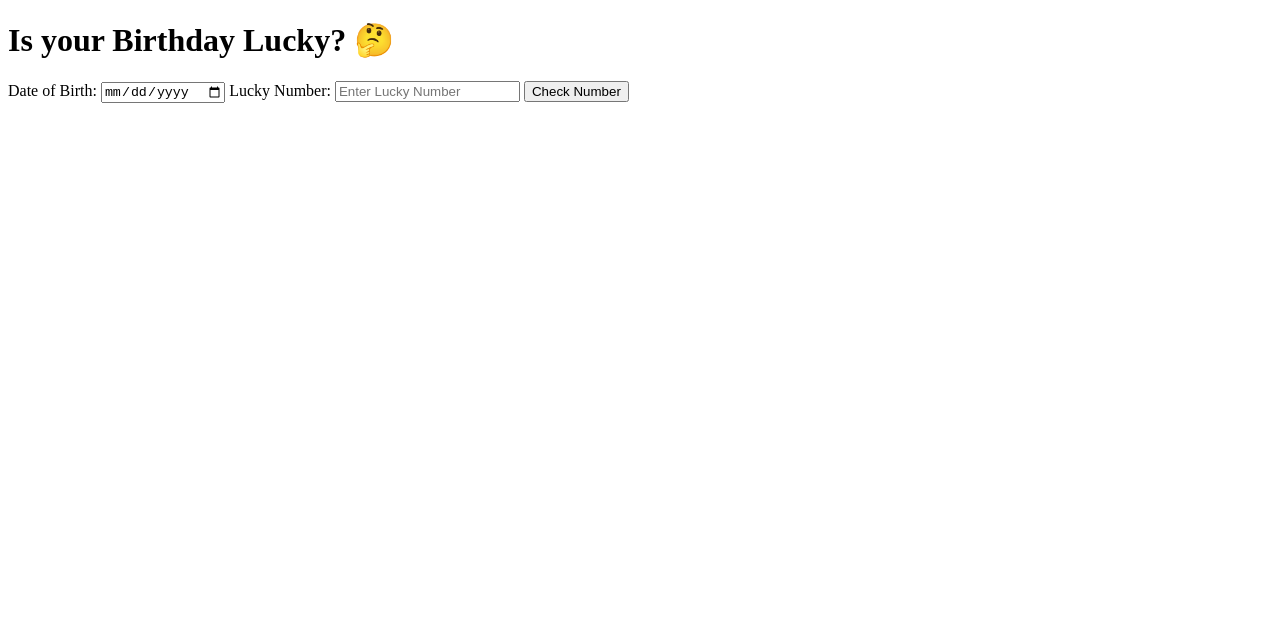
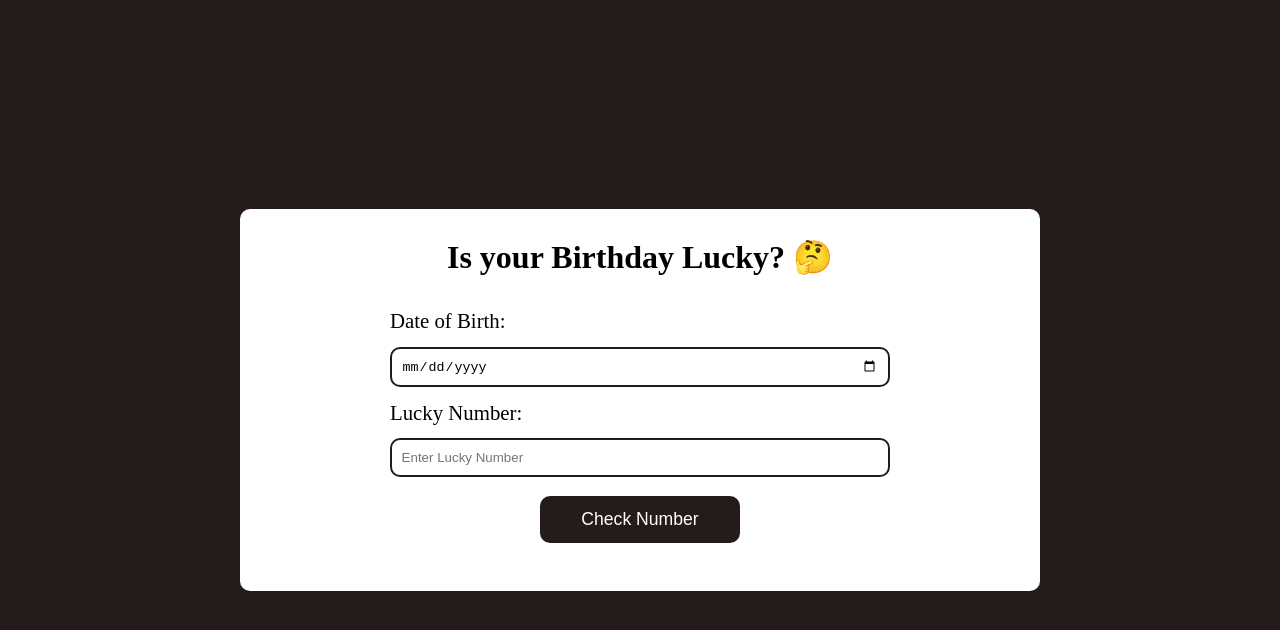
Before and after one commit to junaidshaikh-js/is-your-birthday-lucky, a plain HTML site: page index.html in a window 1280 px wide. Drawn offline with Linux system fonts and the light colour scheme.

Commit message:
style: complete app style

```diff
--- a/scss/index.scss
+++ b/scss/index.scss
@@ -0,0 +1,76 @@
+// css reset
+html {
+  box-sizing: border-box;
+}
+
+*,
+*::before,
+*::after {
+  margin: 0;
+  padding: 0;
+  box-sizing: inherit;
+}
+
+body {
+  display: flex;
+  justify-content: center;
+  align-items: center;
+  min-height: 100vh;
+  line-height: 2rem;
+  background-color: rgb(37, 27, 27);
+  transition: 0.3s;
+}
+
+.outer-container {
+  padding: 1rem;
+  width: 80vw;
+  max-width: 800px;
+  background-color: white;
+  border-radius: 10px;
+}
+
+header {
+  margin-top: 1rem;
+  text-align: center;
+}
+
+form {
+  display: flex;
+  flex-direction: column;
+  margin: 2rem auto;
+  max-width: 100%;
+  width: 500px;
+
+  label {
+    font-size: 1.3rem;
+  }
+
+  input {
+    margin: 0.6rem 0;
+    padding: 0.6rem;
+    border-radius: 10px;
+    outline: none;
+    border: 2px solid rgb(37, 27, 27);
+  }
+
+  button {
+    display: block;
+    width: 40%;
+    margin: 10px auto 0 auto;
+    padding: 0.8rem 0;
+    background-color: rgb(37, 27, 27);
+    color: white;
+    font-size: 1.1rem;
+    outline: none;
+    border: none;
+    border-radius: 10px;
+    cursor: pointer;
+  }
+}
+
+.result {
+  margin: 1rem 0;
+  text-align: center;
+  font-size: 1.2rem;
+  font-weight: bold;
+}
```
Also changed, not shown: css/index.css, 1 other file.
